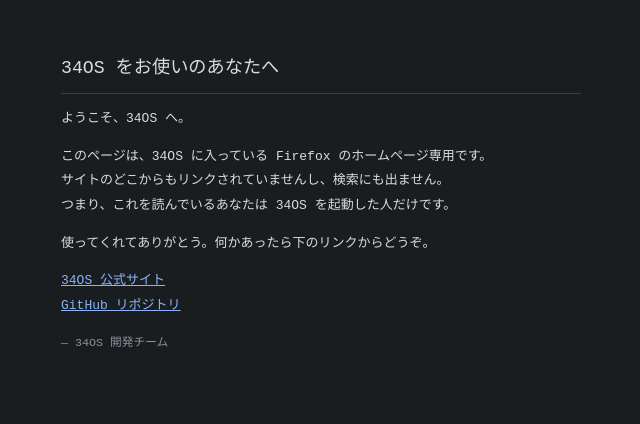
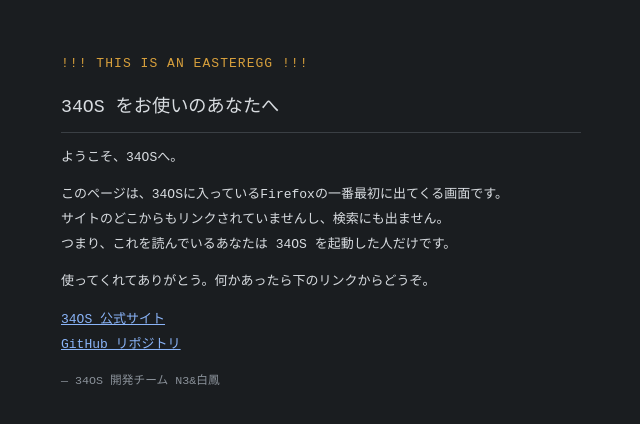
Before and after one commit to nekomimi0128/34OS, a plain HTML site: page for-34os.html in a window 1280 px wide. Shown: the whole page, without its empty margins (319-959 px from the left). Drawn offline with Linux system fonts and the light colour scheme.

Commit message:
校正反映・install34バグ修正・v2 GUI修正とスリム化（ISO 639MBで確定）

```diff
--- a/for-34os.html
+++ b/for-34os.html
@@ -18,13 +18,15 @@
   h1 { font-size: 1.4em; font-weight: normal; border-bottom: 1px solid #3a3f44; padding-bottom: 0.4em; }
   a { color: #8ab4f8; }
   .small { color: #8a9199; font-size: 0.9em; }
+  .egg { color: #d8a03c; letter-spacing: 0.08em; }
 </style>
 </head>
 <body>
 <main>
+  <p class="egg">!!! THIS IS AN EASTEREGG !!!</p>
   <h1>34OS をお使いのあなたへ</h1>
-  <p>ようこそ、34OS へ。</p>
-  <p>このページは、34OS に入っている Firefox のホームページ専用です。<br>
+  <p>ようこそ、34OSへ。</p>
+  <p>このページは、34OSに入っているFirefoxの一番最初に出てくる画面です。<br>
   サイトのどこからもリンクされていませんし、検索にも出ません。<br>
   つまり、これを読んでいるあなたは 34OS を起動した人だけです。</p>
   <p>使ってくれてありがとう。何かあったら下のリンクからどうぞ。</p>
@@ -32,7 +34,7 @@
     <a href="https://34os.nekomimi0128.com/">34OS 公式サイト</a><br>
     <a href="https://github.com/nekomimi0128/34OS">GitHub リポジトリ</a>
   </p>
-  <p class="small">— 34OS 開発チーム</p>
+  <p class="small">— 34OS 開発チーム N3&白鳳</p>
 </main>
 </body>
 </html>
```
Also changed, not shown: 6 other files.
